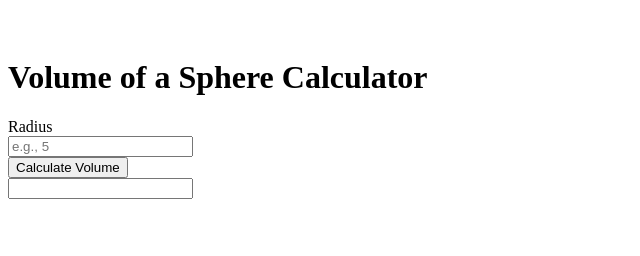
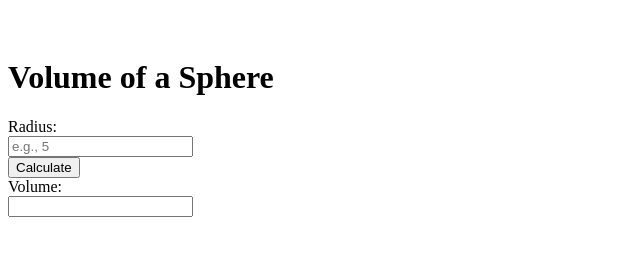
Before and after one commit to acciojob/sphere-vol-noumantannu06-glitch, a website: page main.html in a window 1280 px wide. Shown: the whole page, without its empty margins (0-640 px from the left). Drawn offline with Linux system fonts and the light colour scheme.

Commit message:
created a submission

```diff
--- a/main.html
+++ b/main.html
@@ -9,17 +9,19 @@ label,input{display:block;}
 </style>
 </head>
 <body>
-	 <h1>Volume of a Sphere Calculator</h1>
+	 <h1>Volume of a Sphere</h1>
+
+    <form>
+        <div class="form-group">
+            <label for="radius">Radius:</label>
+            <input type="number" id="radius" placeholder="e.g., 5" step="any">
+        </div>
+
+        <button type="button" id="submit" onclick="volume_sphere()">Calculate</button>
+    </form>
 
     <div class="form-group">
-        <label for="radius"> Radius </label>
-        <input type="number" id="radius" placeholder="e.g., 5" step="any">
-    </div>
-
-    <button onclick="volume_sphere()">Calculate Volume</button>
-
-    <div class="form-group">
-        <label for="volume"></label>
+        <label for="volume">Volume:</label>
         <input type="text" id="volume" readonly>
     </div>
   <div id="result" style="display: none;"></div>
--- a/script.js
+++ b/script.js
@@ -1,17 +1,11 @@
  function volume_sphere() {
-    // Get radius from input field (assume id="radius")
-    const radiusInput = document.getElementById('radius');
-    const radius = parseFloat(radiusInput.value);
+            const radius = parseFloat(document.getElementById('radius').value);
 
-    // Validate: NaN or negative → output NaN
             if (isNaN(radius) || radius < 0) {
                 document.getElementById('volume').value = 'NaN';
                 return;
             }
 
-    // Calculate V = (4/3) * π * r³
             const volume = (4 / 3) * Math.PI * Math.pow(radius, 3);
-
-    // Round to 4 decimal places and display
             document.getElementById('volume').value = volume.toFixed(4);
         }
```
Lines whose indentation alone changed are shown as unchanged.
